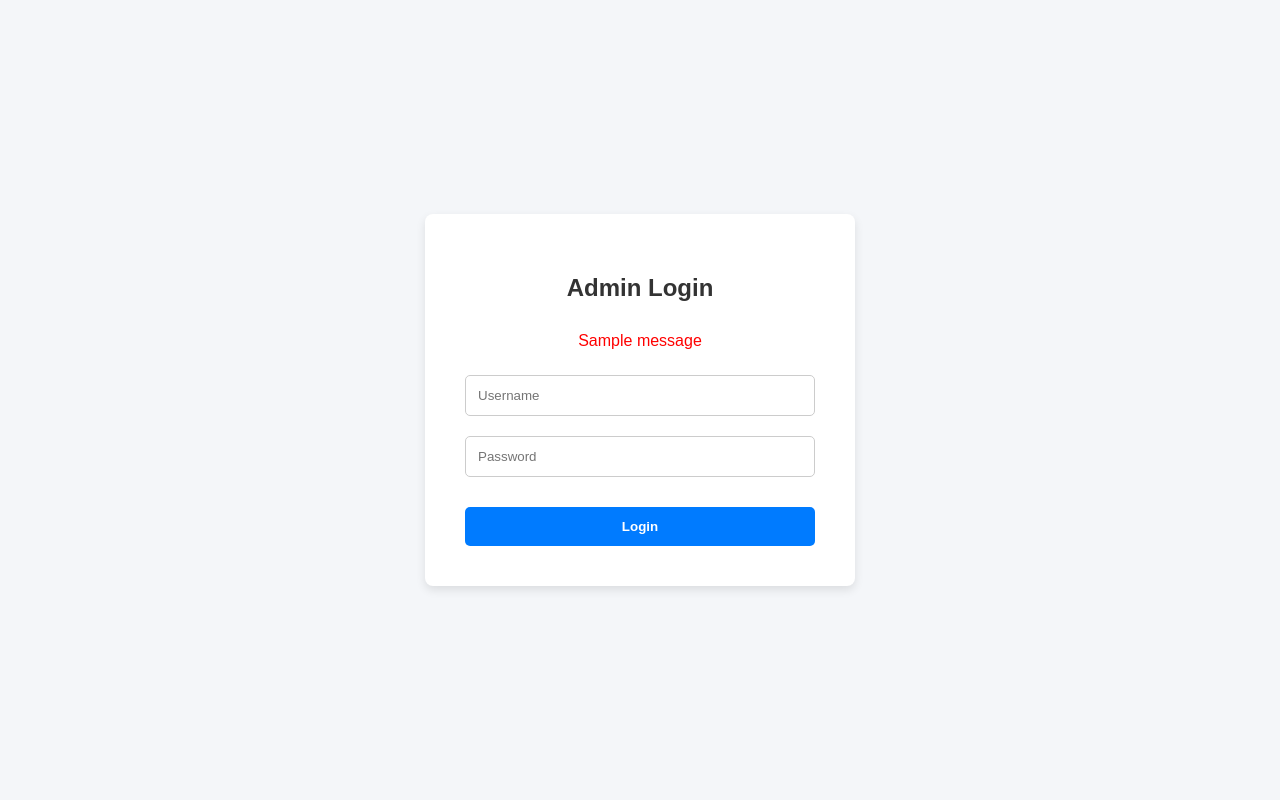
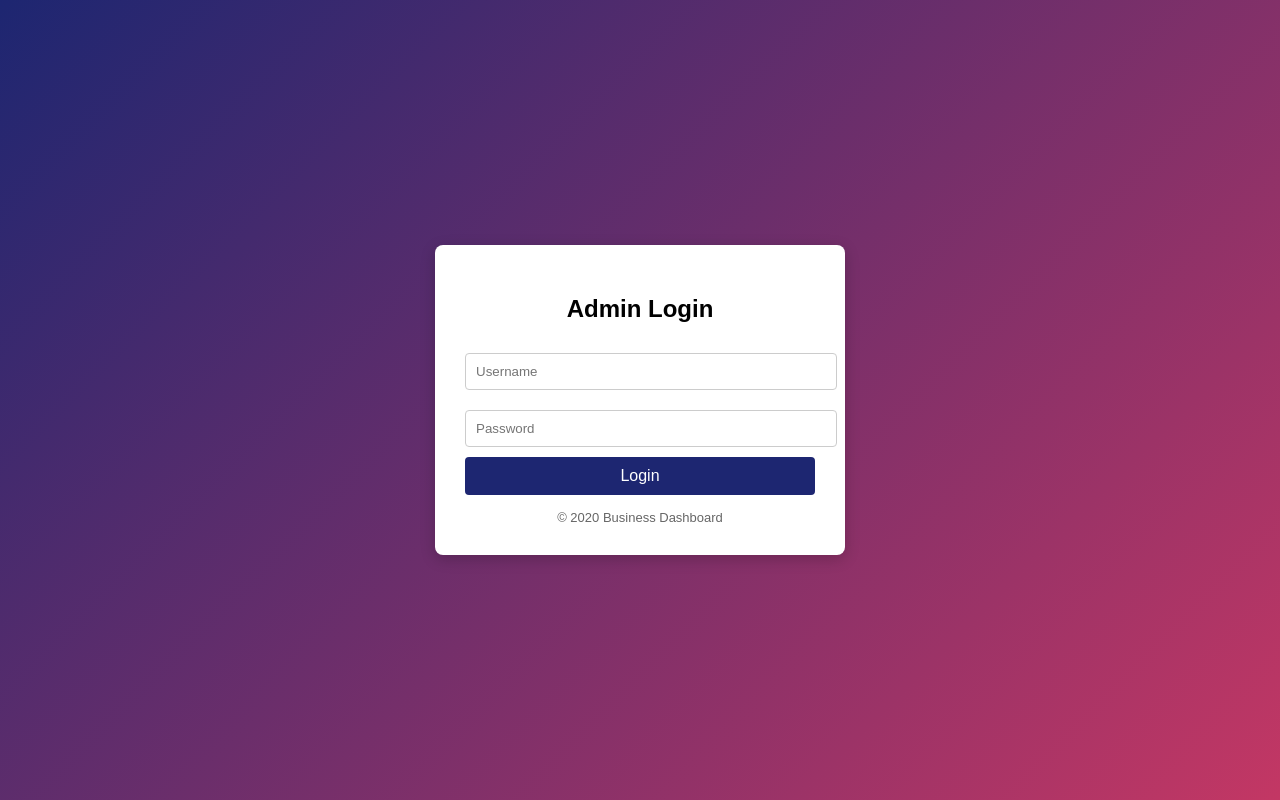
Before and after one commit to Muhammardbee/business-chatbot-backend, a Flask app: template templates/login.html in a window 1280 px wide. Run offline with Flask 3, Linux system fonts and the light colour scheme; the template is opened without the code that fills it: most values are stand-ins (such as "Sample title", 1, 10 or a date in 2020); one stand-in notice (Sample message) is shown.

Commit message:
Revamp login page layout and styles
Updated styles and structure for the login page.

```diff
--- a/templates/login.html
+++ b/templates/login.html
@@ -2,75 +2,90 @@
 <html lang="en">
 <head>
     <meta charset="UTF-8">
-    <title>Login - Admin Dashboard</title>
+    <title>Login | Admin Panel</title>
+
     <style>
         body {
             font-family: Arial, sans-serif;
-            background: #f4f6f9;
+            background: linear-gradient(135deg, #1d2671, #c33764);
+            height: 100vh;
             display: flex;
+            align-items: center;
             justify-content: center;
-            align-items: center;
-            height: 100vh;
             margin: 0;
         }
-        .login-container {
-            background: #fff;
-            padding: 40px;
+
+        .login-box {
+            background: white;
+            width: 350px;
+            padding: 30px;
             border-radius: 8px;
-            box-shadow: 0 4px 10px rgba(0,0,0,0.1);
-            width: 350px;
+            box-shadow: 0 4px 15px rgba(0,0,0,0.2);
         }
+
         h2 {
             text-align: center;
-            margin-bottom: 30px;
-            color: #333;
+            margin-bottom: 20px;
         }
-        input[type="text"],
-        input[type="password"] {
+
+        input {
             width: 100%;
-            padding: 12px;
+            padding: 10px;
             margin: 10px 0;
-            border-radius: 5px;
             border: 1px solid #ccc;
-            box-sizing: border-box;
+            border-radius: 4px;
         }
+
         button {
             width: 100%;
-            padding: 12px;
-            margin-top: 20px;
-            background: #007bff;
+            padding: 10px;
+            background: #1d2671;
+            color: white;
             border: none;
-            color: #fff;
-            font-weight: bold;
-            border-radius: 5px;
+            border-radius: 4px;
+            font-size: 16px;
             cursor: pointer;
         }
+
         button:hover {
-            background: #0056b3;
+            background: #14205a;
         }
-        .flash {
-            color: red;
+
+        .error {
+            background: #f8d7da;
+            color: #721c24;
+            padding: 10px;
+            margin-bottom: 10px;
+            border-radius: 4px;
             text-align: center;
-            margin-bottom: 15px;
+        }
+
+        .footer {
+            text-align: center;
+            margin-top: 15px;
+            font-size: 13px;
+            color: #666;
         }
     </style>
 </head>
 <body>
 
-<div class="login-container">
+<div class="login-box">
     <h2>Admin Login</h2>
 
-    {% with messages = get_flashed_messages() %}
-      {% if messages %}
-        <div class="flash">{{ messages[0] }}</div>
-      {% endif %}
-    {% endwith %}
+    {% if error %}
+        <div class="error">{{ error }}</div>
+    {% endif %}
 
-    <form method="POST" action="{{ url_for('login') }}">
+    <form method="POST" action="/login">
         <input type="text" name="username" placeholder="Username" required>
         <input type="password" name="password" placeholder="Password" required>
         <button type="submit">Login</button>
     </form>
+
+    <div class="footer">
+        © {{ year }} Business Dashboard
+    </div>
 </div>
 
 </body>
```
